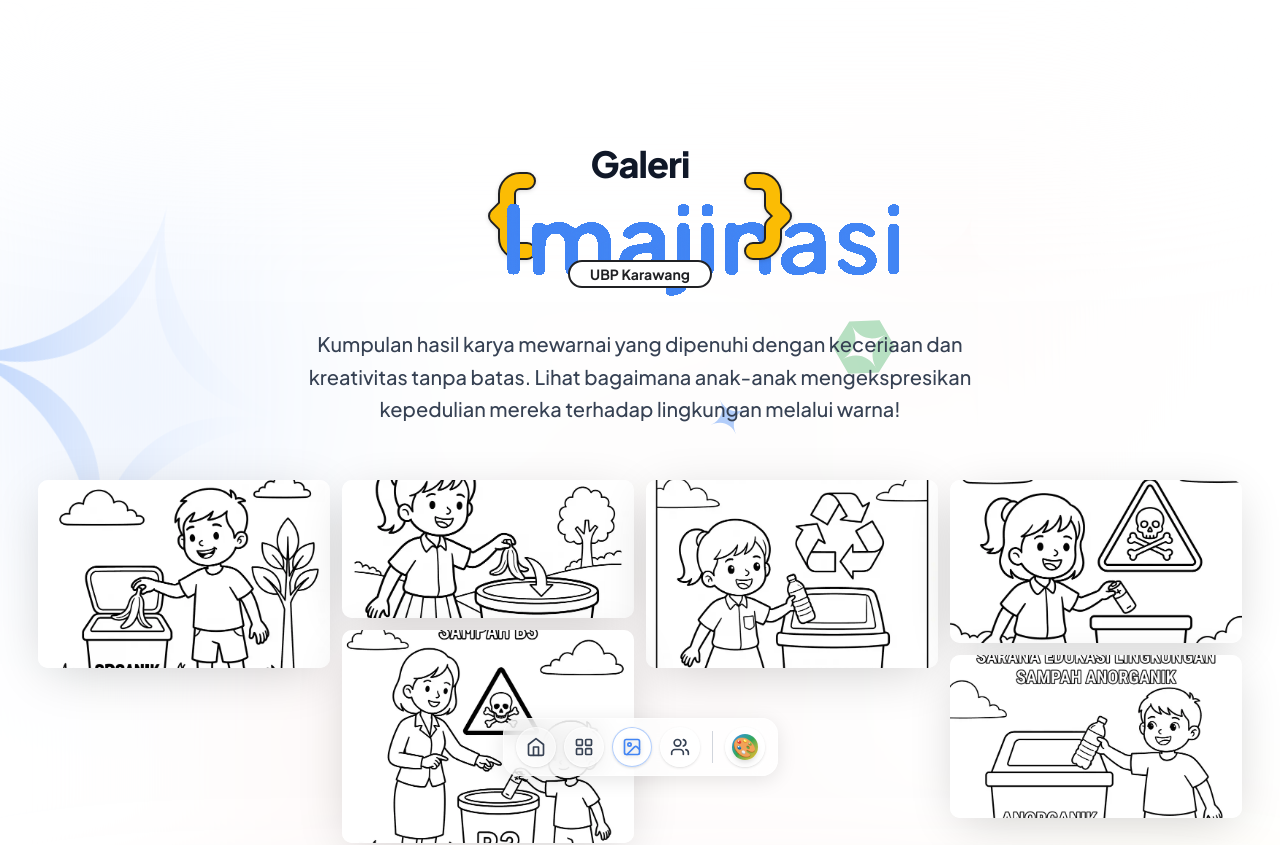
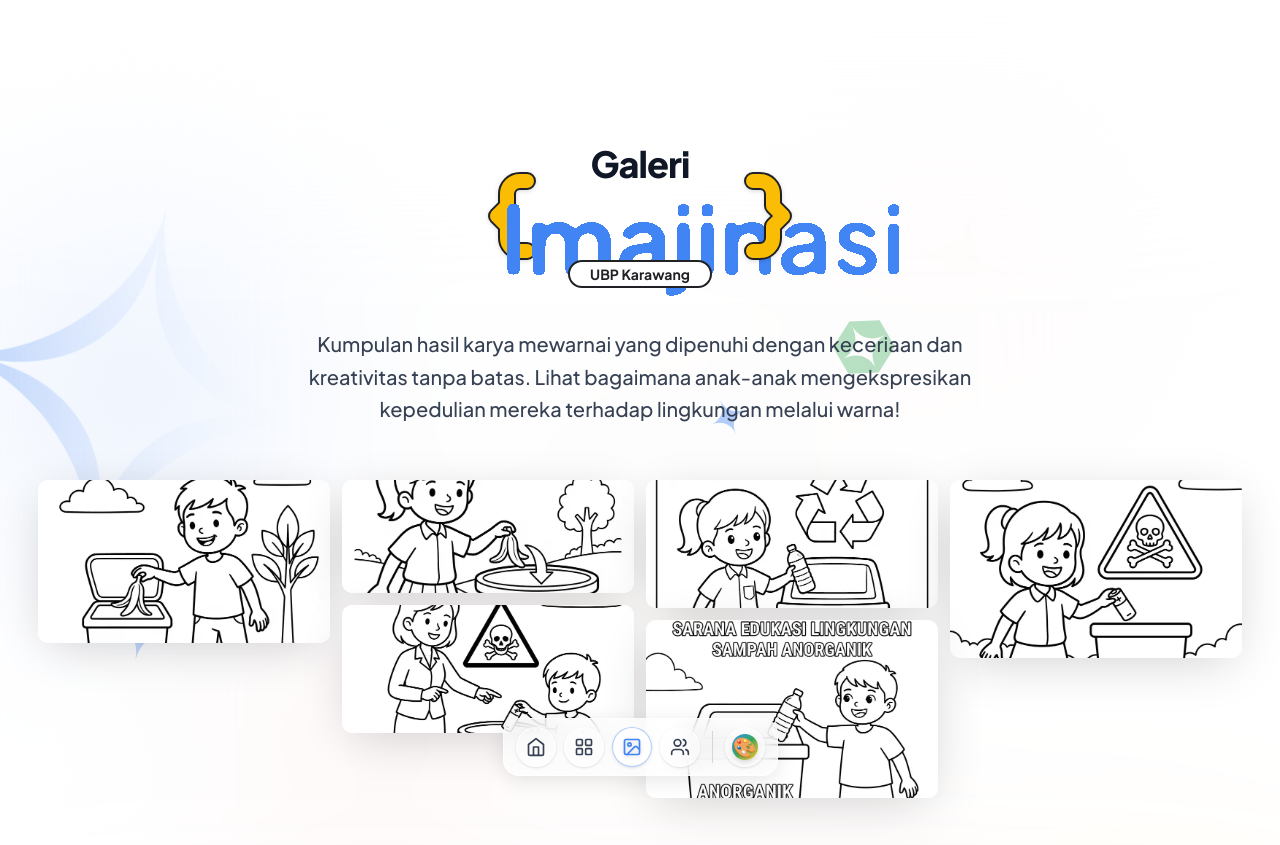
Before and after one commit to iqbalgsr46/Web-Proker-KKN-UBP-2026, a Next.js app: page /galeri in a window 1280 px wide. Shown: the top 845 px of the page. Built offline with nearby package versions, Linux system fonts and the light colour scheme.

Commit message:
style(mewarnai): adjust masonry image heights to perfectly match the requested reference layout

```diff
--- a/src/app/galeri/page.tsx
+++ b/src/app/galeri/page.tsx
@@ -114,12 +114,12 @@ export default function GaleriPage() {
         <div className="w-full max-w-7xl mx-auto mb-24 relative min-h-[700px]">
           <Masonry
             items={[
-              { id: "1", img: "/images/lembar_mewarnai_1.webp", url: "#", height: 400 },
-              { id: "2", img: "/images/lembar_mewarnai_2.webp", url: "#", height: 300 },
-              { id: "3", img: "/images/lembar_mewarnai_3.webp", url: "#", height: 400 },
-              { id: "4", img: "/images/lembar_mewarnai_4.webp", url: "#", height: 350 },
-              { id: "5", img: "/images/lembar_mewarnai_5.webp", url: "#", height: 450 },
-              { id: "6", img: "/images/lembar_mewarnai_6.webp", url: "#", height: 350 },
+              { id: "1", img: "/images/lembar_mewarnai_1.webp", url: "#", height: 350 },
+              { id: "2", img: "/images/lembar_mewarnai_2.webp", url: "#", height: 250 },
+              { id: "3", img: "/images/lembar_mewarnai_3.webp", url: "#", height: 280 },
+              { id: "4", img: "/images/lembar_mewarnai_4.webp", url: "#", height: 380 },
+              { id: "5", img: "/images/lembar_mewarnai_5.webp", url: "#", height: 280 },
+              { id: "6", img: "/images/lembar_mewarnai_6.webp", url: "#", height: 380 },
             ]}
             ease="power3.out"
             duration={0.6}
--- a/src/app/kumpulan-mewarnai/page.tsx
+++ b/src/app/kumpulan-mewarnai/page.tsx
@@ -154,10 +154,10 @@ export default function KumpulanMewarnaiPage() {
             items={[
               { id: "1", img: "/images/lembar_mewarnai_1.webp", url: "#", height: 350 },
               { id: "2", img: "/images/lembar_mewarnai_2.webp", url: "#", height: 250 },
-              { id: "3", img: "/images/lembar_mewarnai_3.webp", url: "#", height: 300 },
+              { id: "3", img: "/images/lembar_mewarnai_3.webp", url: "#", height: 280 },
               { id: "4", img: "/images/lembar_mewarnai_4.webp", url: "#", height: 380 },
-              { id: "5", img: "/images/lembar_mewarnai_5.webp", url: "#", height: 270 },
-              { id: "6", img: "/images/lembar_mewarnai_6.webp", url: "#", height: 320 },
+              { id: "5", img: "/images/lembar_mewarnai_5.webp", url: "#", height: 280 },
+              { id: "6", img: "/images/lembar_mewarnai_6.webp", url: "#", height: 380 },
             ]}
             colorShiftOnHover={true}
           />
```
